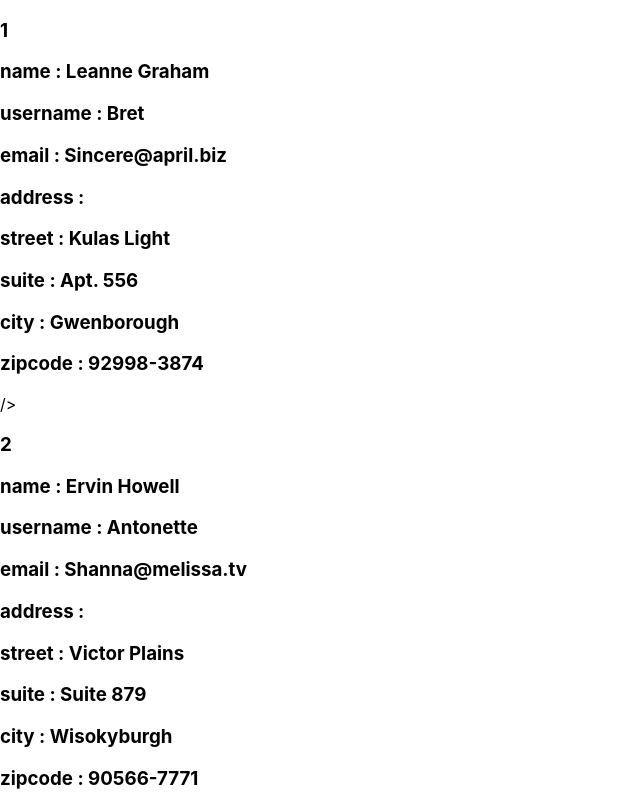
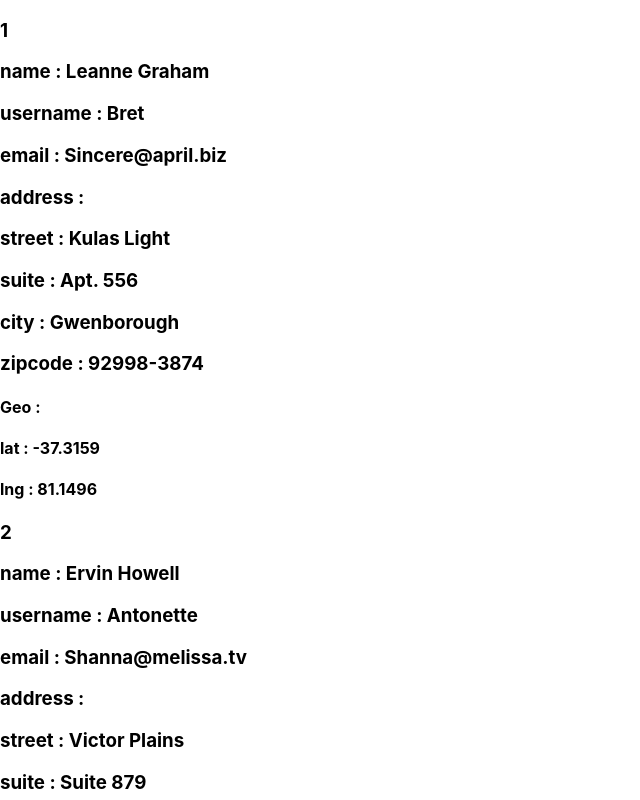
Before and after one commit to Andreus75/lesson1, a React (Create React App) app: page / in a window 1280 px wide. Shown: the top 800 px of the page, without its empty margins (0-640 px from the left). Built offline with nearby package versions, Linux system fonts and the light colour scheme.

Commit message:
Create components : Geo and relate

```diff
--- a/src/App.js
+++ b/src/App.js
@@ -4,6 +4,7 @@ import {User} from "./components/User";
 function App() {
     return (
         <div className={'users'}>
+            <div>
                 <User id={1}
                       name={'Leanne Graham'}
                       username={'Bret'}
@@ -12,7 +13,11 @@ function App() {
                       suite={'Apt. 556'}
                       city={'Gwenborough'}
                       zipcode={'92998-3874'}
+                      lat={'-37.3159'}
+                      lng={'81.1496'}
                 />
+            </div>
+            <div>
                 <User id={2}
                       name={'Ervin Howell'}
                       username={'Antonette'}
@@ -21,8 +26,10 @@ function App() {
                       suite={'Suite 879'}
                       city={'Wisokyburgh'}
                       zipcode={'90566-7771'}
+                      lat={'-43.9509'}
+                      lng={'-34.4618'}
                 />
-
+            </div>
         </div>
     );
 }
--- a/src/components/Address.js
+++ b/src/components/Address.js
@@ -1,5 +1,7 @@
+import {Geo} from "./Geo";
+
 export function Address(props) {
-    let {street, suite, city, zipcode} = props;
+    let {street, suite, city, zipcode, lat, lng} = props;
     return (
         <div>
             <h3>address : </h3>
@@ -7,6 +9,9 @@ export function Address(props) {
             <h3>suite : {suite}</h3>
             <h3>city : {city}</h3>
             <h3>zipcode : {zipcode}</h3>
+            <Geo lat={lat}
+                 lng={lng}
+            />
         </div>
     );
 }
--- a/src/components/Geo.js
+++ b/src/components/Geo.js
@@ -1,3 +1,10 @@
-export function Geo () {
-
+export function Geo (props) {
+    let {lat, lng} = props;
+    return (
+        <div>
+            <h4>Geo : </h4>
+            <h4>lat : {lat}</h4>
+            <h4>lng : {lng}</h4>
+        </div>
+    );
 }
--- a/src/components/User.js
+++ b/src/components/User.js
@@ -1,9 +1,10 @@
 import "./Address"
 import {Address} from "./Address";
+
 export function User(props) {
-    let {id, name, username, email, street, suite, city, zipcode} = props;
+    let {id, name, username, email, street, suite, city, zipcode, lat, lng} = props;
     return (
-      <div>
+      <div className={'user'}>
           <h3>{id}</h3>
           <h3>name : {name}</h3>
           <h3>username : {username}</h3>
@@ -11,7 +12,9 @@ export function User(props) {
           <Address street={street}
                    suite={suite}
                    city={city}
-                   zipcode={zipcode}/>
+                   zipcode={zipcode}
+                   lat={lat}
+                   lng={lng}
           />
       </div>
     );
```
Lines whose indentation alone changed are shown as unchanged.
